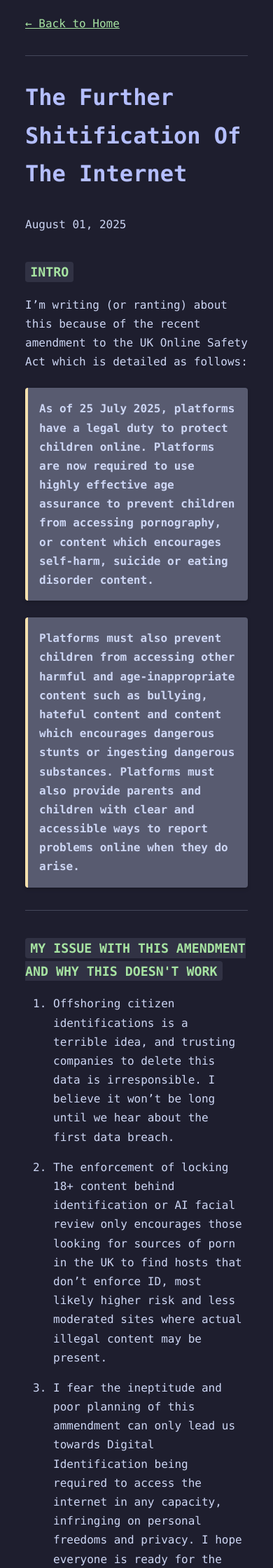
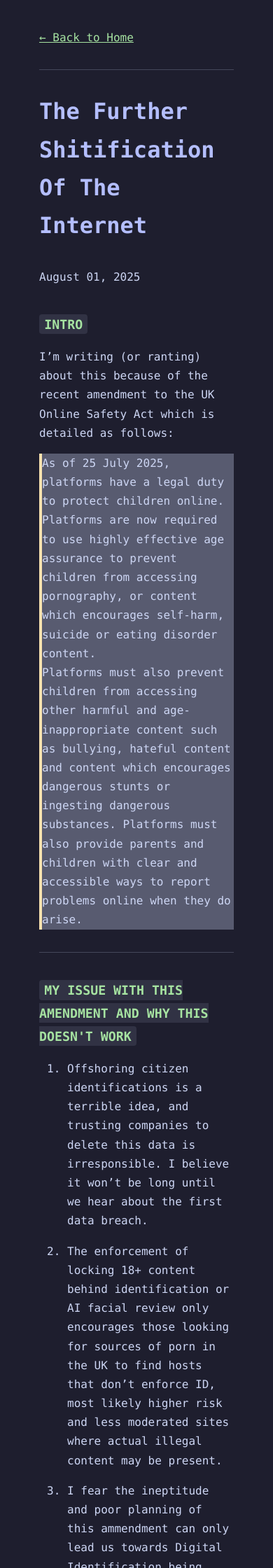
Before and after one commit to thebluenowhere/thebluenowhere.github.io, a Jekyll site: the page built from _posts/2025-08-01-digital-privacy.md, in a window 390 px wide. Shown: the top 2240 px of the page at 70% size. Built offline with Jekyll 4.4.1, drawn with Linux system fonts in a browser that asks for light colours.

Commit message:
fixing css

```diff
--- a/assets/css/main.css
+++ b/assets/css/main.css
@@ -155,22 +155,8 @@ article {
   margin-bottom: 2em;
 }
 
-/* Responsive adjustments */
-@media (max-width: 600px) {
-  body {
-    margin: 20px;
-  }
-  /* Highlighted Block */
+/* Highlighted Block */
 .highlighted-block {
   background-color: var(--ctp-surface2); /* Change to a lighter surface for better contrast */
   color: var(--ctp-text);
-  border-left: 4px solid var(--ctp-yellow); /* Use a brighter color for the border */
-  padding: 1em;
-  border-radius: 4px;
-  margin: 1.5em 0;
-  font-weight: bold; /* Make the text bold for emphasis */
-  box-shadow: 0 2px 5px rgba(0, 0, 0, 0.2); /* Add a subtle shadow for depth */
-}
-
-}
-}
+  border-left: 4px solid var(--ctp-yellow); /* Use a brighter color for the border
```
